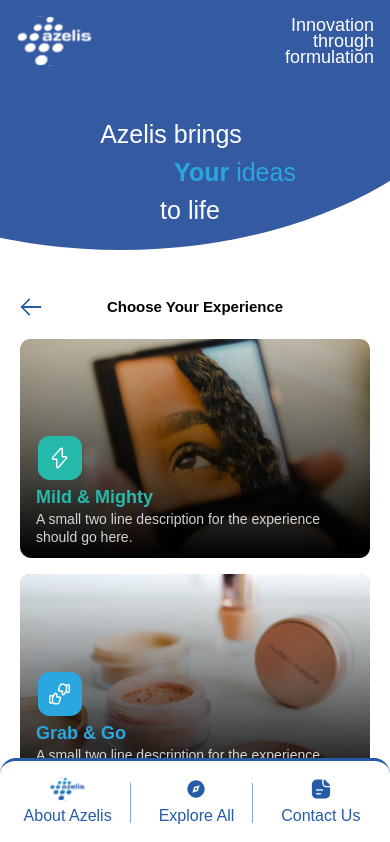
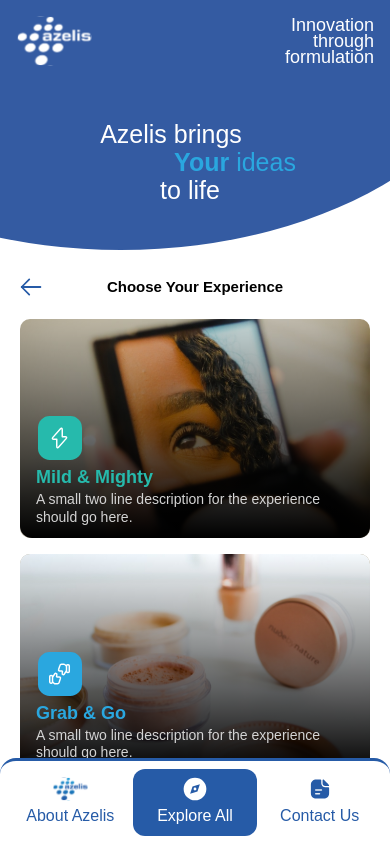
Before and after one commit to MudabberAsghar256/my-project, a Next.js app: page /Catalog in a window 390 px wide. Shown: the top 842 px of the page. Built offline with nearby package versions, Linux system fonts and the light colour scheme.

Commit message:
Your commit message

```diff
--- a/app/Catalog/page.js
+++ b/app/Catalog/page.js
@@ -34,7 +34,7 @@
       ></div>
 
       <div className="sm:mb- m-auto  sm:h-[380px] h-[250px] bg-white ">
-        <div className="relative text-white space-y-[10px]  lg:mr-[80px] justify-center items-center text-center text-base/7 lg:text-base/10 ">
+        <div className="relative text-white lg:space-y-[10px]  lg:mr-[80px] justify-center items-center text-center text-base/7 lg:text-base/10 ">
           <h1 className="lg:text-[42px] lg:mr-15 mr-12 text-[25px]  lg:pt-40 pt-30">
             Azelis brings
           </h1>
--- a/app/Components/BottomNavbar/index.js
+++ b/app/Components/BottomNavbar/index.js
@@ -3,8 +3,7 @@
 import Link from "next/link";
 
 export default function BottomNavbar() {
-  const [activeTab, setActiveTab] = useState(null);
-
+  const [activeTab, setActiveTab] = useState("explore");
   const navItems = [
     {
       key: "about",
@@ -33,36 +32,38 @@
   ];
 
   return (
-    <div className="fixed bottom-0 left-0 right-0 bg-white border-t-[3px] border-[#265BA7] rounded-t-2xl px-2 py-2 flex justify-center gap-4 text-sm sm:hidden z-50">
-      {navItems.map((item, index) => (
-        <div key={item.key} className="flex items-center ">
+    <div className="fixed bottom-0 left-0 right-0 bg-white border-t-[3px] border-[#265BA7] rounded-t-2xl px-2 py-2 grid grid-cols-3 text-sm sm:hidden z-50">
+      {activeTab !== "explore" && (
+        <>
+          <div className="absolute left-[35%] top-2 bottom-2 w-px bg-[#7DAAEB] z-0" />
+          <div className="absolute right-[35%] top-2  bottom-2 w-px bg-[#7DAAEB] z-0" />
+        </>
+      )}
+
+      {navItems.map((item) => (
         <Link
+          key={item.key}
           href={item.route}
           onClick={() => setActiveTab(item.key)}
-            className="no-underline"
+          className="flex flex-col items-center justify-center  relative"
         >
           <div
-              onClick={() => setActiveTab(item.key)}
-              className={`flex flex-col items-center px-2 pr-[14px] py-2  rounded-[12px] cursor-pointer ${
+            className={`flex flex-col items-center justify-center w-full py-2 px-2 rounded-[12px] transition ${
               activeTab === item.key
-                  ? "bg-[#265BA7]  text-white"
+                ? "bg-[#265BA7] text-white"
                 : "text-[#265BA7]"
             }`}
           >
             <img
-                src={
-                  activeTab === item.key ? item.activeIcon : item.defaultIcon
-                }
+              src={activeTab === item.key ? item.activeIcon : item.defaultIcon}
               alt={item.label}
               className={`${item.iconSize} mb-1`}
             />
-              <span className="text-[16px] font-medium">{item.label}</span>
+            <span className="text-[16px] font-medium text-center">
+              {item.label}
+            </span>
           </div>
         </Link>
-          {index !== navItems.length - 1 && (
-            <div className="h-10 w-px bg-[#7DAAEB] mx-1"></div>
-          )}
-        </div>
       ))}
     </div>
   );
--- a/app/Components/homepage/index.js
+++ b/app/Components/homepage/index.js
@@ -32,7 +32,7 @@
       ></div>
 
       <div className=" sm:h-[380px] h-[255px] bg-white ">
-        <div className="relative text-white space-y-[10px]  lg:mr-[80px] justify-center items-center text-center text-base/7 lg:text-base/10 ">
+        <div className="relative text-white lg:space-y-[10px]  lg:mr-[80px] justify-center items-center text-center text-base/7 lg:text-base/10 ">
           <h1 className="lg:text-[42px] lg:mr-15 mr-12 text-[25px]  lg:pt-40 pt-30">
             Azelis brings
           </h1>
--- a/app/Components/navbar2/index.js
+++ b/app/Components/navbar2/index.js
@@ -6,7 +6,7 @@
   return (
     <nav>
       <div className="w-full">
-        <nav className="bg-transperent fixed w-full z-20 top-0 start-0 ">
+        <nav className="lg:bg-transperent  fixed w-full z-20  top-0 start-0 ">
           <div className="max-w-[1320px] mx-auto flex flex-wrap items-center justify-between p-4">
             <Link href="/">
               <img
--- a/app/Explore/page.js
+++ b/app/Explore/page.js
@@ -59,7 +59,7 @@
             <div className="flex items-center lg:pt-25  justify-between text-center relative">
               <div className="flex items-center gap-2 pt-25 lg:pt-0 absolute left-0">
                 <img
-                  className="w-[41px] lg:w-[24px] lg:h-[24px] h-[41px]"
+                  className="w-[25px] h-[25px]"
                   src="/image/righttick-img1.svg"
                   alt="Tick Icon"
                 />
--- a/app/Product/page.js
+++ b/app/Product/page.js
@@ -46,22 +46,22 @@
               />
 
               <Link href="/Sportlight">
-                <div className="absolute top-4 left-4 md:hidden block">
+                <div className="absolute top-[50px] left-[25px] md:hidden block">
                   <img
-                    className="w-6 h-6"
+                    className="w-[25px] h-[25px]"
                     src="/image/righttick-img1.svg"
                     alt="Tick Icon"
                   />
                 </div>
               </Link>
-              <div className="mt-4 md:hidden block top-1/2  transform -translate-y-3/2  r p-2  overflow-x-auto lg:w-[400px]">
+              <div className="mt-4 md:hidden block top-1/2  transform -translate-y-3/2   p-2  overflow-x-auto lg:w-[400px]">
                 <div className="flex gap-2 justify-center items-center">
                   {images.map((img, index) => (
                     <img
                       key={index}
                       src={img}
                       onClick={() => setCurrentIndex(index)}
-                      className={`w-20 h-20 object-cover rounded cursor-pointer `}
+                      className={`w-[70px] h-[70px] object-cover rounded cursor-pointer `}
                       alt={`Thumbnail ${index + 1}`}
                     />
                   ))}
@@ -70,23 +70,23 @@
 
               <button
                 onClick={handlePrev}
-                className="absolute lg:top-1/2 md:top-2/4 top-2/5 left-2 transform -translate-y-1/2  r p-2"
+                className="absolute lg:top-1/2 md:top-2/4 top-[50%] left-2 transform -translate-y-1/2  r p-2"
               >
                 <img
                   src="/image/left-arow.svg"
                   alt="Left Arrow"
-                  className="w-7 h-7"
+                  className="w-[33px] h-[33px]"
                 />
               </button>
 
               <button
                 onClick={handleNext}
-                className="absolute lg:top-1/2 md:top-2/4 top-2/5 right-2 transform -translate-y-1/2  p-2"
+                className="absolute lg:top-1/2 md:top-2/4 top-[50%] right-2 transform -translate-y-1/2  p-2"
               >
                 <img
                   src="/image/right-arow.svg"
                   alt="Right Arrow"
-                  className="w-7 h-7"
+                  className="w-[33px] h-[33px]"
                 />
               </button>
             </div>
@@ -98,7 +98,7 @@
                     key={index}
                     src={img}
                     onClick={() => setCurrentIndex(index)}
-                    className={`w-20 h-20 object-cover rounded cursor-pointer `}
+                    className={`w-[70px] h-[70px] object-cover rounded cursor-pointer `}
                     alt={`Thumbnail ${index + 1}`}
                   />
                 ))}
```
Lines whose indentation alone changed are shown as unchanged.
